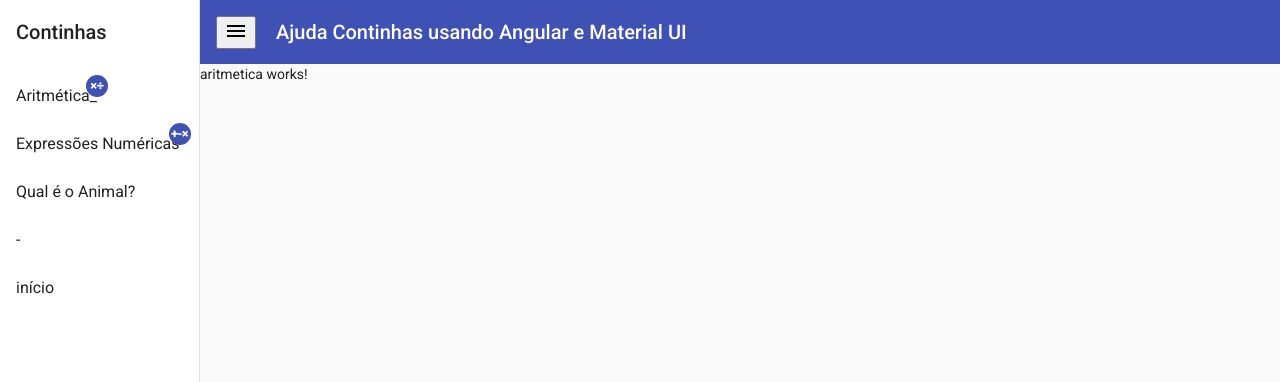
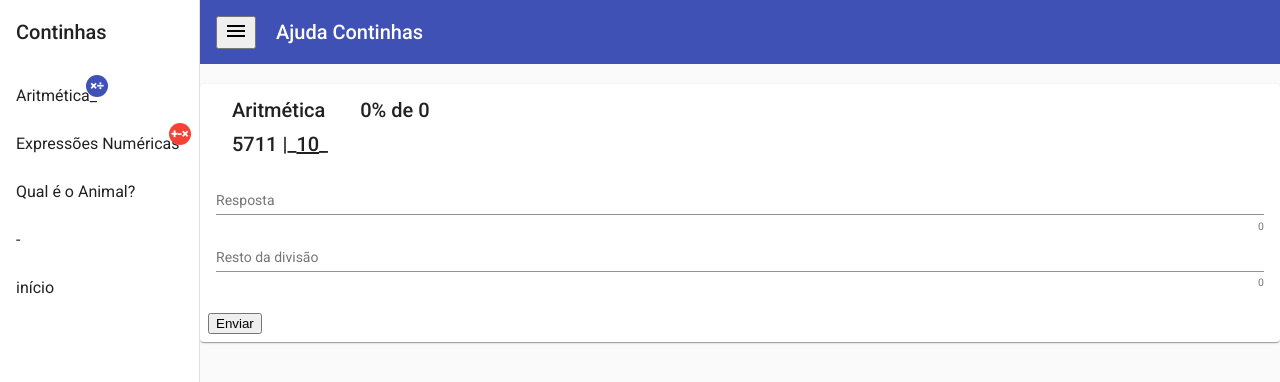
Before and after one commit to Jefferson-S-Rodrigues/angular-continhas, an Angular app: page /aritmetica in a window 1280 px wide. Shown: the top 382 px of the page. Built offline with nearby package versions, Linux system fonts and the light colour scheme.

Commit message:
Aritmética e melhorias

```diff
--- a/src/app/app.component.html
+++ b/src/app/app.component.html
@@ -3,8 +3,8 @@
     [mode]="(isHandset$ | async) ? 'over' : 'side'" [opened]="(isHandset$ | async) === false">
     <mat-toolbar routerLink="/">Continhas</mat-toolbar>
     <mat-nav-list>
-      <a mat-list-item routerLink="/aritmetica"><span matBadge="&#215;&#247;">Aritmética_</span></a>
-      <a mat-list-item routerLink="/expressoes-numericas"><span matBadge="+-&#215;">Expressões Numéricas</span></a>
+      <a mat-list-item routerLink="/aritmetica"><span matBadge="&#215;&#247;" [matBadgeColor]="corAritmetica">Aritmética_</span></a>
+      <a mat-list-item routerLink="/expressoes-numericas"><span matBadge="+-&#215;" [matBadgeColor]="corExpNum">Expressões Numéricas</span></a>
       <a mat-list-item routerLink="/animais"><span>Qual é o Animal?</span></a>
       <a mat-list-item><span>-</span></a>
       <a mat-list-item routerLink="/"><span>início</span></a>
--- a/src/app/app.component.ts
+++ b/src/app/app.component.ts
@@ -9,7 +9,12 @@ import { map, shareReplay } from 'rxjs/operators';
   styleUrls: ['./app.component.scss']
 })
 export class AppComponent {
-  title = 'Ajuda Continhas usando Angular e Material UI';
+  title = 'Ajuda Continhas';
+
+
+  cores = ['primary', 'accent', 'warn'];
+  corAritmetica = this.cores[Math.floor(Math.random() * this.cores.length)];
+  corExpNum = this.cores[Math.floor(Math.random() * this.cores.length)];
 
   isHandset$: Observable<boolean> = this.breakpointObserver
     .observe(Breakpoints.Handset)
--- a/src/app/aritmetica/aritmetica.component.html
+++ b/src/app/aritmetica/aritmetica.component.html
@@ -1 +1,40 @@
-<p>aritmetica works!</p>
+<form [formGroup]="contaForm" novalidate (ngSubmit)="onSubmit()">
+  <mat-card class="shipping-card">
+    <mat-card-header>
+      <mat-card-title>{{title}} <span style="padding-left: 30px;">{{usuario.porc}}% de {{usuario.total}}</span>
+      </mat-card-title>
+      <mat-card-title *ngIf="usuario.o == 0 else divisao">
+        <h2>{{usuario.a}}</h2>
+        <h2>x {{usuario.b}}</h2>
+      </mat-card-title>
+      <ng-template #divisao>
+        <mat-card-title>
+          <h2>{{usuario.a}} |_<u>{{usuario.b}}</u>_</h2>
+        </mat-card-title>
+      </ng-template>
+    </mat-card-header>
+    <mat-card-content>
+      <div class="row">
+        <div class="col">
+          <mat-form-field class="full-width">
+            <input matInput #resposta maxlength="10" placeholder="Resposta" type="number" formControlName="resposta">
+            <mat-hint align="end">{{resposta.value.length}}</mat-hint>
+          </mat-form-field>
+        </div>
+      </div>
+      <div class="row" *ngIf="usuario.o==1">
+        <div class="col">
+          <mat-form-field class="full-width">
+            <input matInput #resto maxlength="10" placeholder="Resto da divisão" type="number" formControlName="resto">
+            <mat-hint align="end">{{resto.value.length}}</mat-hint>
+          </mat-form-field>
+        </div>
+      </div>
+    </mat-card-content>
+    <mat-card-actions>
+      <button mat-raised-button color="primary" type="submit">Enviar</button>
+    </mat-card-actions>
+  </mat-card>
+</form>
+<mat-card *ngIf="usuario.acertou == 1" [style.color]="'#145623'" [style.backgroundColor]="'#d4edda'">Acertou</mat-card>
+<mat-card *ngIf="usuario.acertou == 0" [style.color]="'#711b23'" [style.backgroundColor]="'#f8d7da'">Errou</mat-card>
--- a/src/app/aritmetica/aritmetica.component.scss
+++ b/src/app/aritmetica/aritmetica.component.scss
@@ -0,0 +1,27 @@
+.full-width {
+    width: 100%;
+  }
+
+  .shipping-card {
+    min-width: 120px;
+    margin: 20px auto;
+  }
+
+  .mat-radio-button {
+    display: block;
+    margin: 5px 0;
+  }
+
+  .row {
+    display: flex;
+    flex-direction: row;
+  }
+
+  .col {
+    flex: 1;
+    margin-right: 20px;
+  }
+
+  .col:last-child {
+    margin-right: 0;
+  }
--- a/src/app/aritmetica/aritmetica.component.ts
+++ b/src/app/aritmetica/aritmetica.component.ts
@@ -1,4 +1,5 @@
 import { Component, OnInit } from '@angular/core';
+import { FormBuilder, Validators } from '@angular/forms';
 
 @Component({
   selector: 'app-aritmetica',
@@ -7,9 +8,82 @@ import { Component, OnInit } from '@angular/core';
 })
 export class AritmeticaComponent implements OnInit {
 
-  constructor() { }
+  title = "Aritmética";
 
-  ngOnInit(): void {
+  usuario = {
+    acertos: 0,
+    total: 0,
+    a: 0,
+    b: 0,
+    o: 0,
+    uresp: 0,
+    uresto: 0,
+    uo: -1,
+    acertou: -1,
+    porc: 0
+  };
+
+  contaForm = this.fb.group({
+    resposta: [null, Validators.compose([
+      Validators.required, Validators.minLength(1), Validators.maxLength(10)])
+    ],
+    resto: [null, Validators.compose([
+      Validators.required, Validators.minLength(1), Validators.maxLength(10)])
+    ]
+  });
+
+  onSubmit() {
+    let resp: number = this.contaForm.get("resposta")?.value;
+    let rest: number = this.contaForm.get("resto")?.value;
+
+    if (resp == null || (rest == null && this.usuario.o == 1)) {
+      return;
+    }
+
+    let acert: boolean;
+
+    this.usuario.uresp = resp;
+    this.usuario.uresto = rest;
+    this.usuario.uo = this.usuario.o;
+
+    if (this.usuario.o == 0) {
+      acert = resp == (this.usuario.a * this.usuario.b);
+    } else {
+      acert = (resp == (Math.floor(this.usuario.a / this.usuario.b)) &&
+        rest == (this.usuario.a % this.usuario.b));
+    }
+
+    this.usuario.acertou = acert ? 1 : 0;
+
+    if (acert) {
+      this.usuario.acertos++;
+    }
+
+    this.usuario.total++;
+
+    this.usuario.porc = Math.floor(this.usuario.acertos / this.usuario.total * 100);
+
+    this.contaForm.reset();
+
+    this.proximo();
+
   }
 
+  ngOnInit() {
+    this.proximo();
+  }
+
+  proximo() {
+    this.usuario.o = Math.round(Math.random());
+    if (this.usuario.o) {
+      this.usuario.a = Math.round(Math.random() * 9000) + 1000;
+      this.usuario.b = Math.round(Math.random() * 12) + 1;
+    } else {
+      this.usuario.a = Math.round(Math.random() * 9000) + 1000;
+      this.usuario.b = Math.round(Math.random() * 1000) + 1;
+    }
+  }
+
+  constructor(private fb: FormBuilder) { }
+
 }
```
Also changed, not shown: src/material.module.ts (+8 -2 lines).
